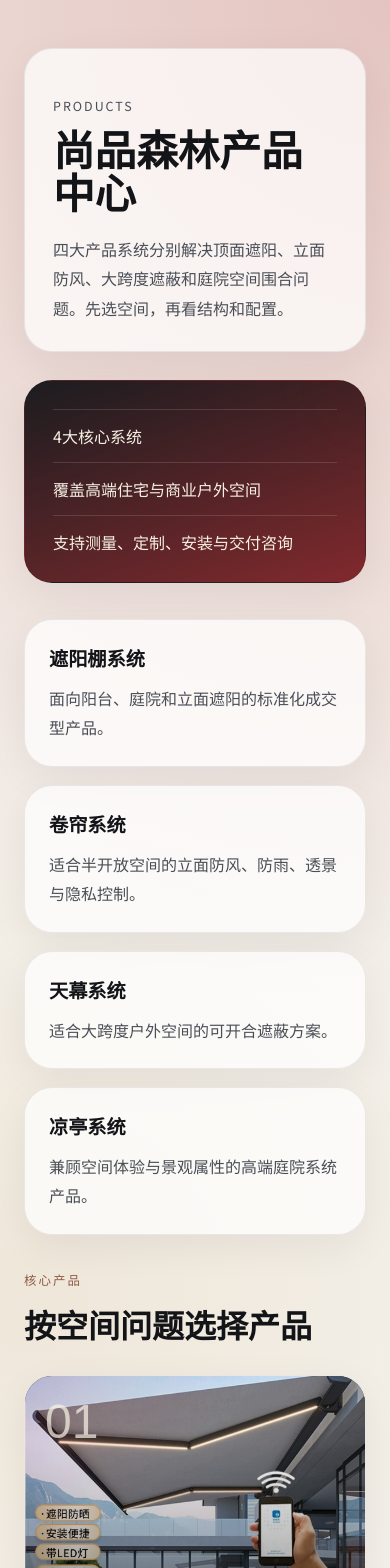
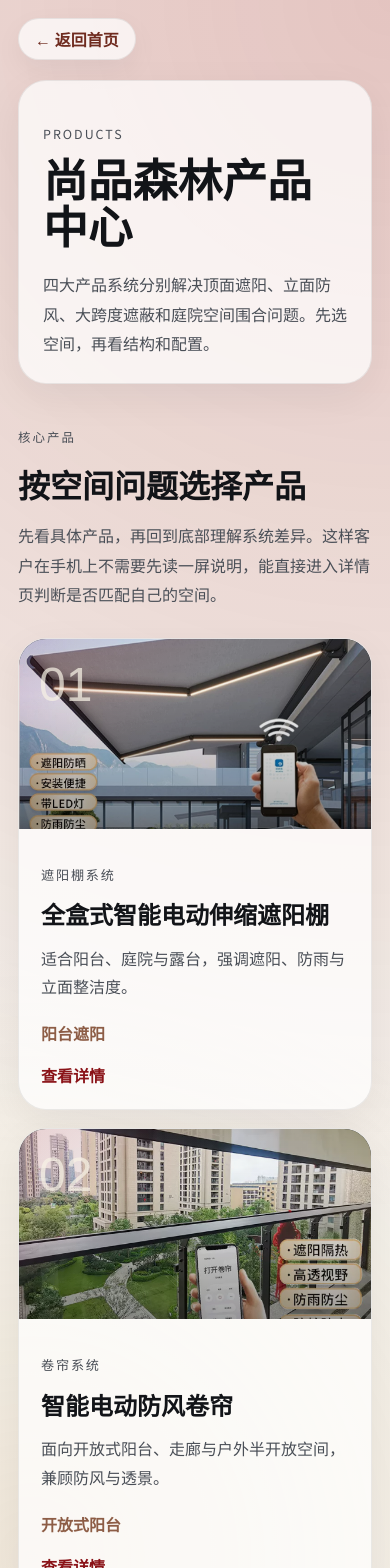
Before and after one commit to axin3356/shangpin-senlin-site, a Next.js app: page /products in a window 390 px wide. Shown: the top 1568 px of the page. Built offline with nearby package versions, Linux system fonts and the light colour scheme.

Commit message:
Improve mobile product pages and SEO content

```diff
--- a/src/app/products/page.js
+++ b/src/app/products/page.js
@@ -28,9 +28,30 @@ const categoryNotes = [
   },
 ];
 
+const seoTopics = [
+  {
+    title: "电动遮阳棚怎么选",
+    body: "阳台、露台和商铺门头更关注收纳后的立面整洁度、伸出距离、抗风稳定性和防雨能力。先确认墙体条件和遮阳面积，再判断是否适合全盒式、曲臂式或伸缩式结构。",
+  },
+  {
+    title: "防风卷帘适合哪些空间",
+    body: "防风卷帘适合开放式阳台、阳光房侧立面、酒店走廊和半开放商业空间。它解决的不只是遮阳，也包括风感、轻雨、蚊虫和隐私边界。",
+  },
+  {
+    title: "折叠天幕与生态凉亭的区别",
+    body: "折叠天幕更适合大跨度顶面遮蔽，生态凉亭更偏完整庭院系统。前者强调开合范围，后者强调空间围合、景观表现和卷帘灯光联动。",
+  },
+];
+
 export default function ProductsPage() {
   return (
     <main className={styles.page}>
+      <div className={styles.topBar}>
+        <Link href="/" className={styles.homeLink}>
+          ← 返回首页
+        </Link>
+      </div>
+
       <section className={styles.hero}>
         <div className={styles.heroCopy}>
           <p className={styles.kicker}>PRODUCTS</p>
@@ -46,19 +67,13 @@ export default function ProductsPage() {
         </div>
       </section>
 
-      <section className={styles.categoryPanel}>
-        {categoryNotes.map((item) => (
-          <article key={item.title} className={styles.categoryCard}>
-            <h2>{item.title}</h2>
-            <p>{item.detail}</p>
-          </article>
-        ))}
-      </section>
-
       <section className={styles.gridSection}>
         <div className={styles.sectionHead}>
           <p className={styles.kicker}>核心产品</p>
           <h2>按空间问题选择产品</h2>
+          <p>
+            先看具体产品，再回到底部理解系统差异。这样客户在手机上不需要先读一屏说明，能直接进入详情页判断是否匹配自己的空间。
+          </p>
         </div>
 
         <div className={styles.productGrid}>
@@ -86,6 +101,34 @@ export default function ProductsPage() {
           ))}
         </div>
       </section>
+
+      <section className={styles.categoryPanel} aria-label="产品系统说明">
+        {categoryNotes.map((item) => (
+          <article key={item.title} className={styles.categoryCard}>
+            <h2>{item.title}</h2>
+            <p>{item.detail}</p>
+          </article>
+        ))}
+      </section>
+
+      <section className={styles.seoSection}>
+        <div className={styles.sectionHead}>
+          <p className={styles.kicker}>选型参考</p>
+          <h2>给搜索用户看的产品判断依据</h2>
+          <p>
+            这部分承接电动遮阳棚、防风卷帘、折叠天幕、生态凉亭等自然搜索需求，内容服务客户判断，也服务搜索引擎理解页面主题。
+          </p>
+        </div>
+
+        <div className={styles.seoGrid}>
+          {seoTopics.map((topic) => (
+            <article key={topic.title} className={styles.seoCard}>
+              <h3>{topic.title}</h3>
+              <p>{topic.body}</p>
+            </article>
+          ))}
+        </div>
+      </section>
     </main>
   );
 }
--- a/src/app/products/products.module.css
+++ b/src/app/products/products.module.css
@@ -11,6 +11,30 @@
 .hero,
 .detailHero {
   padding: 48px clamp(24px, 4vw, 64px) 36px;
+}
+
+.topBar {
+  padding: 28px clamp(24px, 4vw, 64px) 0;
+}
+
+.homeLink {
+  display: inline-flex;
+  align-items: center;
+  min-height: 42px;
+  padding: 0 16px;
+  border-radius: 999px;
+  background: rgba(255, 255, 255, 0.72);
+  border: 1px solid rgba(18, 20, 24, 0.08);
+  color: #6f2b1f;
+  font-weight: 700;
+  box-shadow: 0 10px 28px rgba(20, 24, 30, 0.05);
+  transition: transform 180ms ease, background-color 180ms ease, color 180ms ease;
+}
+
+.homeLink:hover {
+  transform: translateY(-1px);
+  background: #fffaf2;
+  color: #a41016;
 }
 
 .hero {
@@ -106,6 +130,7 @@
 
 .categoryPanel,
 .gridSection,
+.seoSection,
 .detailSection {
   padding: 0 clamp(24px, 4vw, 64px) 36px;
 }
@@ -114,6 +139,7 @@
   display: grid;
   grid-template-columns: repeat(4, minmax(0, 1fr));
   gap: 18px;
+  padding-top: 24px;
 }
 
 .categoryCard {
@@ -140,6 +166,12 @@
   font-size: clamp(2rem, 4vw, 3.4rem);
 }
 
+.sectionHead p {
+  margin-top: 14px;
+  line-height: 1.85;
+  color: #4a4f57;
+}
+
 .productGrid,
 .featureGrid,
 .specGrid,
@@ -147,7 +179,8 @@
 .faqList,
 .proofGrid,
 .caseGrid,
-.feedbackGrid {
+.feedbackGrid,
+.seoGrid {
   margin-top: 28px;
 }
 
@@ -236,8 +269,40 @@
   font-weight: 700;
 }
 
+.seoSection {
+  padding-bottom: 64px;
+}
+
+.seoGrid {
+  display: grid;
+  grid-template-columns: repeat(3, minmax(0, 1fr));
+  gap: 18px;
+}
+
+.seoCard {
+  padding: 26px;
+  border-radius: 24px;
+  background:
+    linear-gradient(180deg, rgba(255, 255, 255, 0.82), rgba(238, 232, 222, 0.7)),
+    radial-gradient(circle at top right, rgba(178, 137, 83, 0.14), transparent 28%);
+  border: 1px solid rgba(18, 20, 24, 0.08);
+  box-shadow: 0 12px 40px rgba(20, 24, 30, 0.06);
+}
+
+.seoCard h3 {
+  font-size: 1.18rem;
+  line-height: 1.35;
+}
+
+.seoCard p {
+  margin-top: 12px;
+  line-height: 1.85;
+  color: #4a4f57;
+}
+
 .breadcrumbs a,
 .cardFoot a,
+.homeLink,
 .primaryAction,
 .ghostAction,
 .productHeroMainButton,
@@ -272,6 +337,7 @@
 
 .breadcrumbs a:focus-visible,
 .cardFoot a:focus-visible,
+.homeLink:focus-visible,
 .primaryAction:focus-visible,
 .ghostAction:focus-visible,
 .productHeroMainButton:focus-visible,
@@ -815,7 +881,8 @@
   .sceneGrid,
   .consultMeta,
   .proofGrid,
-  .feedbackGrid {
+  .feedbackGrid,
+  .seoGrid {
     grid-template-columns: 1fr 1fr;
   }
 
@@ -843,6 +910,36 @@
 }
 
 @media (max-width: 820px) {
+  .topBar {
+    padding: 18px 18px 0;
+  }
+
+  .hero,
+  .detailHero {
+    padding: 20px 18px 28px;
+  }
+
+  .heroCopy {
+    padding: 24px;
+  }
+
+  .heroCopy h1 {
+    font-size: 2.8rem;
+    line-height: 1.05;
+  }
+
+  .heroAside {
+    display: none;
+  }
+
+  .categoryPanel,
+  .gridSection,
+  .seoSection,
+  .detailSection {
+    padding-right: 18px;
+    padding-left: 18px;
+  }
+
   .categoryPanel,
   .productGrid,
   .featureGrid,
@@ -851,9 +948,8 @@
   .proofGrid,
   .caseGrid,
   .feedbackGrid,
-  .valueGrid,
-  .quickFactGrid,
-  .productHeroThumbs {
+  .seoGrid,
+  .valueGrid {
     grid-template-columns: 1fr;
   }
 
@@ -870,11 +966,38 @@
   }
 
   .productHeroPanel {
+    order: -1;
     padding: 24px;
   }
 
+  .productHeroGallery {
+    order: 1;
+    padding: 12px;
+  }
+
   .productHeroMain {
-    min-height: 280px;
+    min-height: 240px;
+  }
+
+  .productHeroThumb {
+    min-height: 96px;
+  }
+
+  .productMedia {
+    min-height: 190px;
+  }
+
+  .productBody {
+    min-height: auto;
+    padding: 20px 22px 22px;
+  }
+
+  .productCard h3 {
+    margin-top: 12px;
+  }
+
+  .cardFoot {
+    padding-top: 20px;
   }
 
   .specRow {
```
